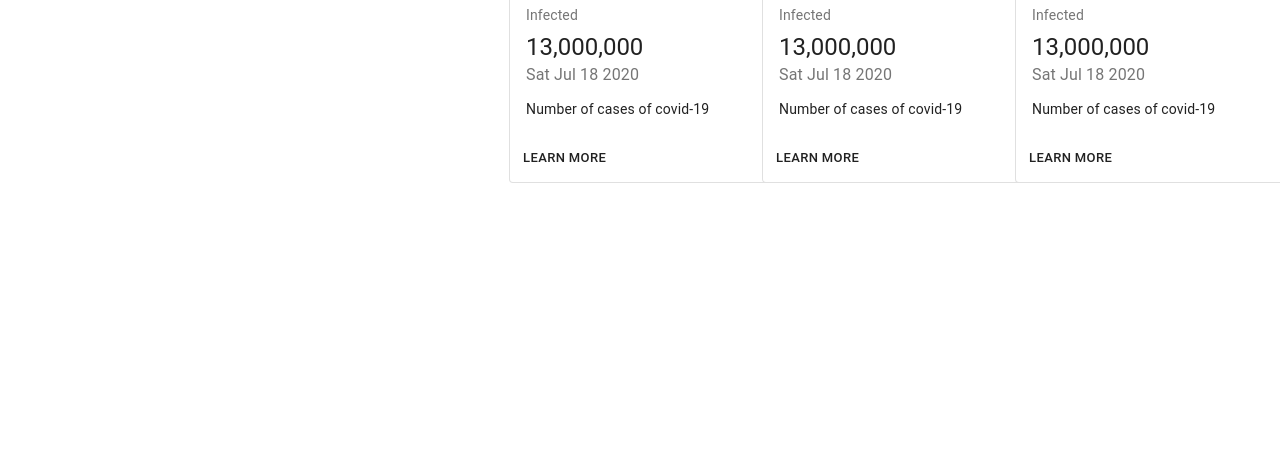
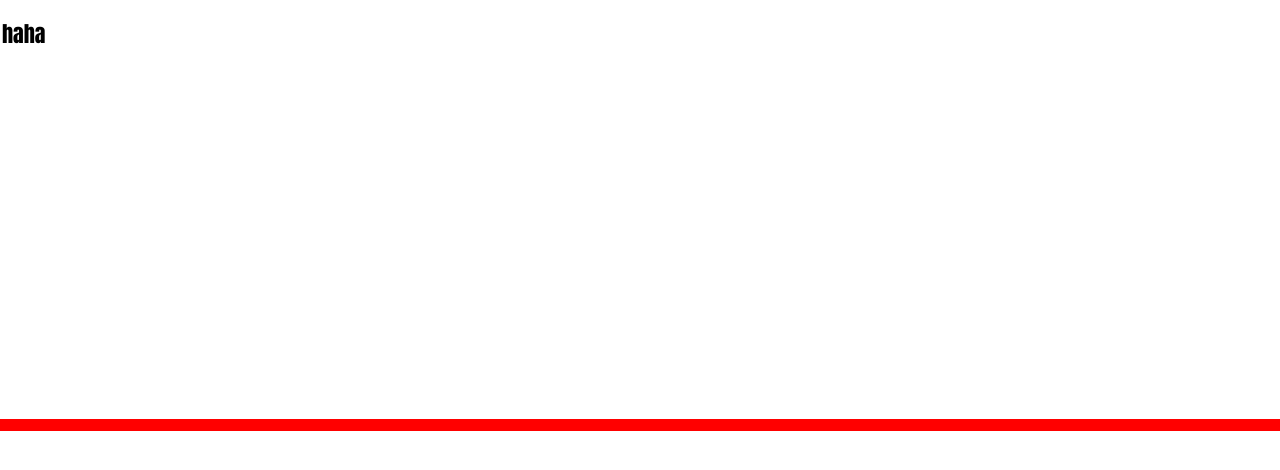
Before and after one commit to rommelcode/covid19, a React (Create React App) app: page / in a window 1280 px wide. Shown: the top 470 px of the page. Built offline with nearby package versions, Linux system fonts and the light colour scheme.

Commit message:
style is working

```diff
--- a/package.json
+++ b/package.json
@@ -4,9 +4,11 @@
   "private": true,
   "dependencies": {
     "@material-ui/core": "^4.11.0",
+    "@material-ui/styles": "^4.10.0",
     "@testing-library/jest-dom": "^4.2.4",
     "@testing-library/react": "^9.5.0",
     "@testing-library/user-event": "^7.2.1",
+    "classnames": "^2.2.6",
     "react": "^16.13.1",
     "react-dom": "^16.13.1",
     "react-scripts": "3.4.1"
--- a/src/App.js
+++ b/src/App.js
@@ -4,12 +4,13 @@ import Button from '@material-ui/core/Button';
 import MainLayout from './MainLayout';
 import ContainerLayout from './ContainerLayout';
 import CardContainer from './CardContainer';
+import StyleObject from './StyleObject';
 
 function App() {
   return (
 
     // <CardContainer></CardContainer>
-     <MainLayout></MainLayout>
+     <StyleObject></StyleObject>
   );
 }
 
--- /dev/null
+++ b/src/Card.css
@@ -0,0 +1 @@
+.infected{border-bottom: 10px solid rgba(0,255,0,0.5)}
--- a/src/CardComponent.js
+++ b/src/CardComponent.js
@@ -1,19 +1,25 @@
-import React from 'react';
-import { makeStyles } from '@material-ui/core/styles';
-import Card from '@material-ui/core/Card';
-import CardActions from '@material-ui/core/CardActions';
-import CardContent from '@material-ui/core/CardContent';
-import Button from '@material-ui/core/Button';
-import Typography from '@material-ui/core/Typography';
+import React from "react";
+import { makeStyles } from "@material-ui/core/styles";
+import Card from "@material-ui/core/Card";
+import CardActions from "@material-ui/core/CardActions";
+import CardContent from "@material-ui/core/CardContent";
+import Button from "@material-ui/core/Button";
+import Typography from "@material-ui/core/Typography";
+
+import styles from './Card.css';
+
+import cx from 'classnames';
+
 
 const useStyles = makeStyles({
   root: {
-    minWidth: 275,
+    "border-style": "dotted"
   },
+
   bullet: {
-    display: 'inline-block',
-    margin: '0 2px',
-    transform: 'scale(0.8)',
+    display: "inline-block",
+    margin: "0 22px",
+    transform: "scale(0.8)",
   },
   title: {
     fontSize: 14,
@@ -21,35 +27,34 @@ const useStyles = makeStyles({
   pos: {
     marginBottom: 12,
   },
+
 });
 
 export default function CardComponent() {
   const classes = useStyles();
   const bull = <span className={classes.bullet}>•</span>;
   return (
-    <Card className={classes.root} variant="outlined">
-
+    <Card className={classes.root} variant="outlined" >
       <CardContent>
-
-      <Typography className={classes.title} color="textSecondary" gutterBottom>
+        <Typography
+          className={classes.title}
+          color="textSecondary"
+          gutterBottom
+        >
           Infected
         </Typography>
-      <Typography variant="h5" component="h2">
-        13,000,000
-      </Typography>
+        <Typography variant="h4">13,000,000</Typography>
         <Typography className={classes.pos} color="textSecondary">
           Sat Jul 18 2020
         </Typography>
         <Typography variant="body2" component="p">
           Number of cases of covid-19
         </Typography>
-
       </CardContent>
 
       <CardActions>
         <Button size="small">Learn More</Button>
       </CardActions>
-
     </Card>
   );
 }
--- a/src/CardContainer.js
+++ b/src/CardContainer.js
@@ -12,15 +12,8 @@ import CardComponent from "./CardComponent";
 export default function CardContainer() {
   return (
     <Grid container spacing={1}>
-      <Grid container item xs={12} spacing={3}>
         <CardComponent></CardComponent>
-      </Grid>
-      {/* <Grid container item xs={12} spacing={3}>
-        <CardComponent></CardComponent>
-      </Grid>
-      <Grid container item xs={12} spacing={3}>
-        <CardComponent></CardComponent>
-      </Grid> */}
+
     </Grid>
   );
 }
--- a/src/MainLayout.js
+++ b/src/MainLayout.js
@@ -5,7 +5,7 @@ import CardContainer from "./CardContainer";
 
 export default function MainLayout() {
   return (
-    <Grid container direction="row" justify="flex-end">
+    <Grid container direction="row" justify="center" spacing={5}>
       <Grid item >
         <CardContainer></CardContainer>
       </Grid>
--- /dev/null
+++ b/src/StyleObject.js
@@ -0,0 +1,21 @@
+import React, { Fragment } from "react";
+//import { Grid, Paper, Typography, List, IconButton } from "material-ui";
+
+import { withStyles} from "@material-ui/core/styles";
+
+
+const styles = theme => ({
+  Paper: {
+    padding: 2,
+    "font-family": "Impact, Charcoal, sans-serif",
+    "font-size": 22,
+    marginTop: 15,
+    height: 400,
+    overflowY: "auto",
+    "border-bottom": "solid red 12px"
+  }
+});
+
+export default withStyles(styles)(({ classes }) => (
+  <div className={classes.Paper}>haha</div>
+));
```
Also changed, not shown: 1 other file (tests, documents, lock files or other folders). Lines whose indentation alone changed are shown as unchanged.
